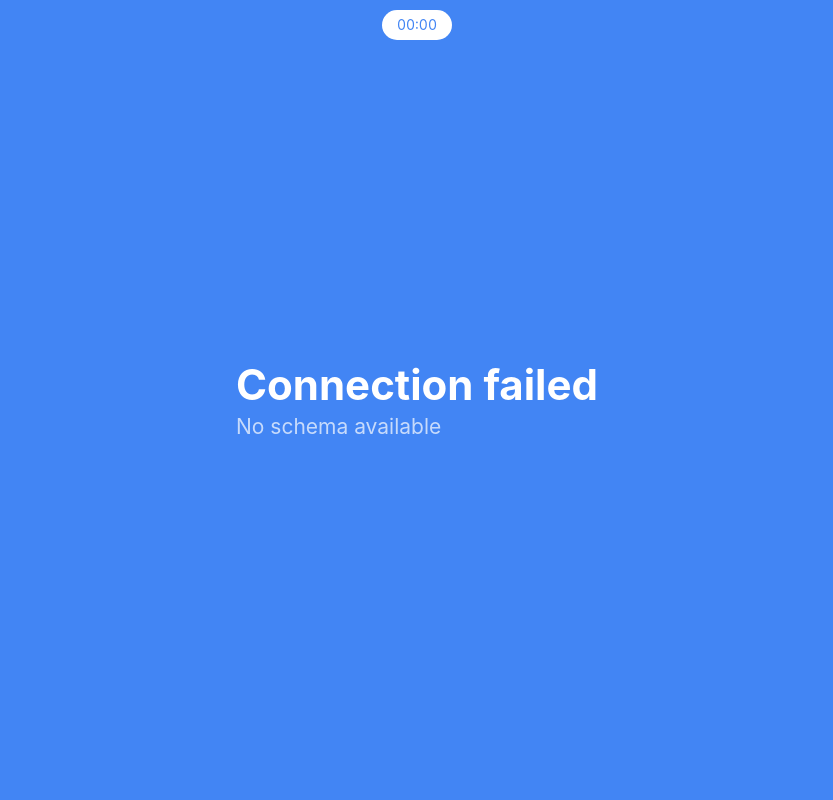
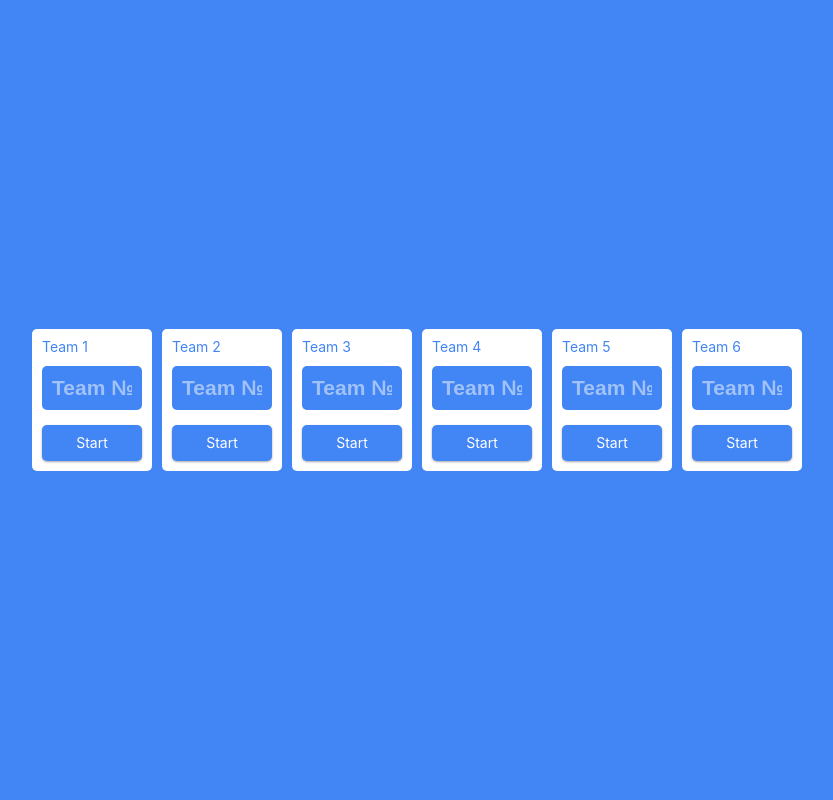
Before and after one commit to RoboticsTeam4904/scouting-app, a website built with webpack: page index.html in a window 1280 px wide. Shown: the top 800 px of the page, without its empty margins (223-1056 px from the left). Built offline with nearby package versions, Linux system fonts and the light colour scheme; no server answers.

Commit message:
game start screen

```diff
--- a/index.html
+++ b/index.html
@@ -220,7 +220,7 @@
         padding-left: 15px;
         font-variant-numeric: tabular-nums;
         padding-right: 15px;
-        display: flex;
+        display: none;
         align-items: center;
         height: 30px;
         margin-top: 10px;
@@ -237,6 +237,74 @@
         color: var(--fg);
         border: 1px solid var(--fg);
     }
+
+    .gamestart {
+        display: flex;
+        justify-content: center;
+        align-content: center;
+        flex-flow: row wrap;
+        padding: 20px;
+        margin: auto;
+        height: 100vh;
+    }
+
+    .robot {
+        background: var(--fg);
+        color: var(--bg);
+        margin: 5px;
+        border-radius: 5px;
+    }
+
+    .start {
+        width: calc(100% - 20px);
+        background: var(--bg);
+        color: var(--fg);
+        box-shadow: 0 1px 3px rgba(0, 0, 0, 0.12), 0 1px 2px rgba(0, 0, 0, 0.24);
+        border-radius: 5px;
+        cursor: pointer;
+        margin: 10px;
+        margin-top: 5px;
+        padding: 10px;
+        transition: all 0.3s cubic-bezier(.25, .8, .25, 1);
+        text-align: center;
+    }
+
+    .start:hover {
+        box-shadow: 0 14px 28px rgba(0, 0, 0, 0.25), 0 10px 10px rgba(0, 0, 0, 0.22);
+    }
+
+    .start:active {
+        opacity: 0.8;
+    }
+
+    .team {
+        margin: 10px;
+    }
+
+    input {
+        outline: none;
+        border: none;
+        font-size: 1.5em;
+        font-weight: bold;
+        width: 100px;
+        padding: 10px;
+        margin: 10px;
+        color: var(--fg);
+        background: var(--bg);
+        border-radius: 5px;
+        margin-top: 0px;
+    }
+
+    input[type=number]::-webkit-inner-spin-button,
+    input[type=number]::-webkit-outer-spin-button {
+        -webkit-appearance: none;
+        margin: 0;
+    }
+
+    ::placeholder {
+        color: var(--fg);
+        opacity: 0.5;
+    }
 </style>
 
 <body>
@@ -249,6 +317,32 @@
     </div>
     <div class="tc">
         <div class="timer">00:00</div>
+    </div>
+    <div class="gamestart">
+        <div class="robot">
+            <div class="team">Team 1</div><input placeholder="Team №" type="number" />
+            <div class="start">Start</div>
+        </div>
+        <div class="robot">
+            <div class="team">Team 2</div><input placeholder="Team №" type="number" />
+            <div class="start">Start</div>
+        </div>
+        <div class="robot">
+            <div class="team">Team 3</div><input placeholder="Team №" type="number" />
+            <div class="start">Start</div>
+        </div>
+        <div class="robot">
+            <div class="team">Team 4</div><input placeholder="Team №" type="number" />
+            <div class="start">Start</div>
+        </div>
+        <div class="robot">
+            <div class="team">Team 5</div><input placeholder="Team №" type="number" />
+            <div class="start">Start</div>
+        </div>
+        <div class="robot">
+            <div class="team">Team 6</div><input placeholder="Team №" type="number" />
+            <div class="start">Start</div>
+        </div>
     </div>
     <script src="bundle.js"></script>
     <script>
--- a/package.json
+++ b/package.json
@@ -3,8 +3,10 @@
         "file-loader": "^5.0.2",
         "ts-loader": "^6.2.1",
         "typescript": "^3.7.3",
+        "uuid": "^7.0.1",
         "webpack": "^4.41.2",
         "webpack-cli": "^3.3.10",
+        "@types/uuid": "^7.0.0",
         "webpack-dev-server": "^3.9.0",
         "workbox-webpack-plugin": "^5.0.0"
     },
--- a/src/app.ts
+++ b/src/app.ts
@@ -1,3 +1,5 @@
+import { v4 as uuidv4 } from 'uuid';
+
 const serverURI = 'ws://127.0.0.1:8000';
 
 interface IAction {
@@ -6,6 +8,15 @@ interface IAction {
     accent: boolean;
     enabled: boolean;
     effects: Effect[];
+}
+
+interface IEvent {
+    timestamp: number;
+    name: string;
+}
+
+interface IGame {
+    events: IEvent[];
 }
 
 type Action = string;
@@ -137,8 +148,16 @@ export default class App {
     private tempHash: ArrayBuffer;
     private schema: ISchema;
     private ui: StageUI;
+    private games: string[];
 
     constructor() {
+        const games = localStorage.getItem('games');
+        if (games) {
+            this.games = JSON.parse(games);
+        } else {
+            localStorage.setItem('games', JSON.stringify([]));
+            this.games = [];
+        }
         const server = new WebSocket(serverURI);
         server.binaryType = 'arraybuffer';
         this.initialized = AppState.Uninitialized;
@@ -151,16 +170,7 @@ export default class App {
                     el.outerHTML = `<div style="display: flex; padding: 30px; width: 100vw; height: 100vh; justify-content: center; align-items: center; font-size: 3em; font-weight: bold; flex-flow: column; line-height: 1;"><div>Connection failed<div style="font-size: 0.5em; font-weight: normal; opacity: 0.7; margin-top: 10px;">No schema available</div></div></div>`;
                     this.initialized = AppState.Failed;
                 } else {
-                    const schema: ISchema = JSON.parse(data);
-                    this.schema = schema;
-                    for (const stage of schema.stages) {
-                        if (stage.name === schema.initial) {
-                            this.ui = new StageUI(stage, (action) => { this.handle_action(action); },
-                                (timer) => {
-                                    this.handle_timer(timer);
-                                });
-                        }
-                    }
+                    this.read_schema();
                 }
             }
         };
@@ -188,8 +198,12 @@ export default class App {
         const data = localStorage.getItem('schema')!;
         const schema: ISchema = JSON.parse(data);
         this.schema = schema;
-        for (const stage of schema.stages) {
-            if (stage.name === schema.initial) {
+        //this.begin_game();
+    }
+
+    private begin_game() {
+        for (const stage of this.schema.stages) {
+            if (stage.name === this.schema.initial) {
                 this.ui = new StageUI(stage,
                     (action) => { this.handle_action(action); },
                     (timer) => {
```
